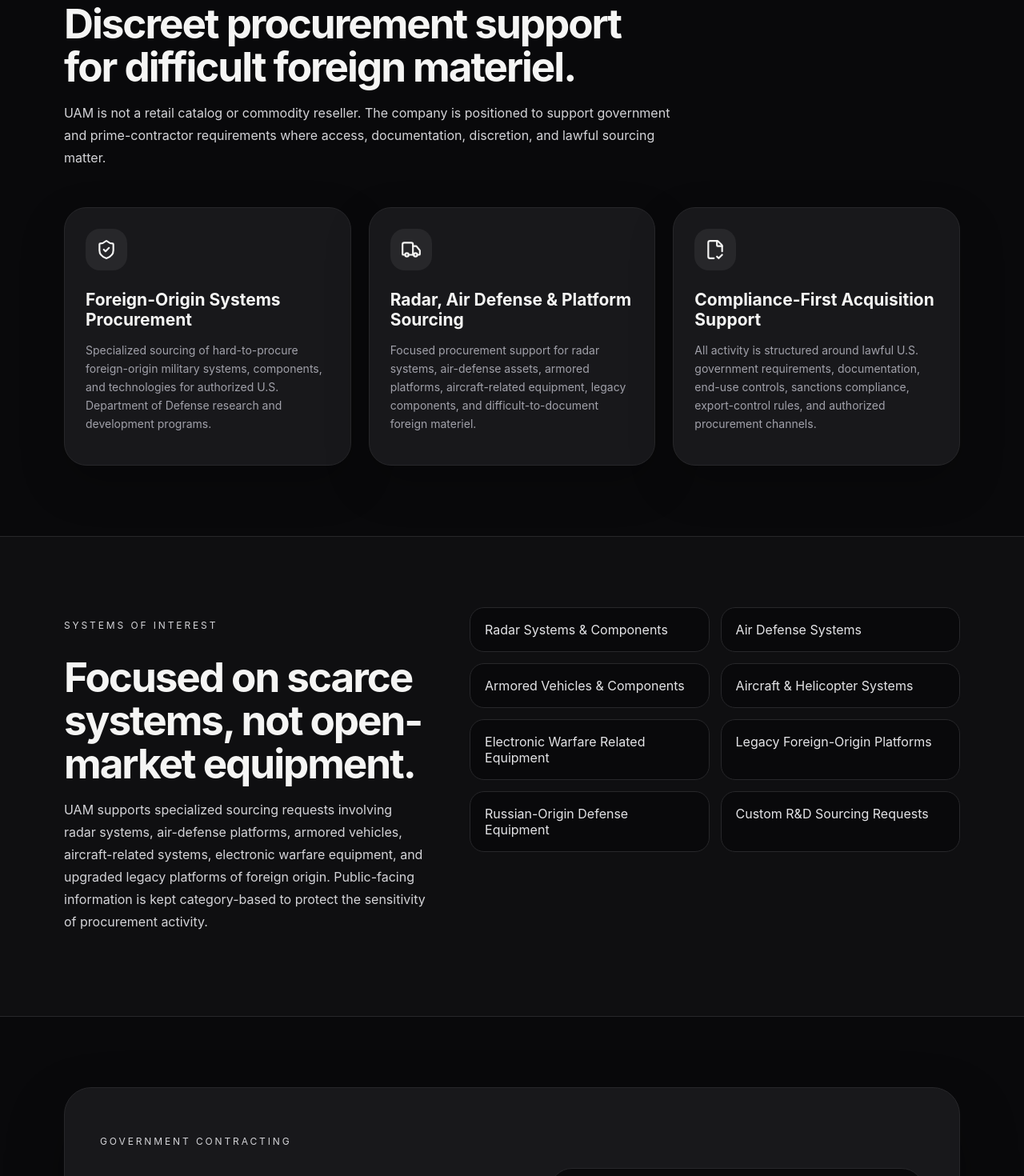
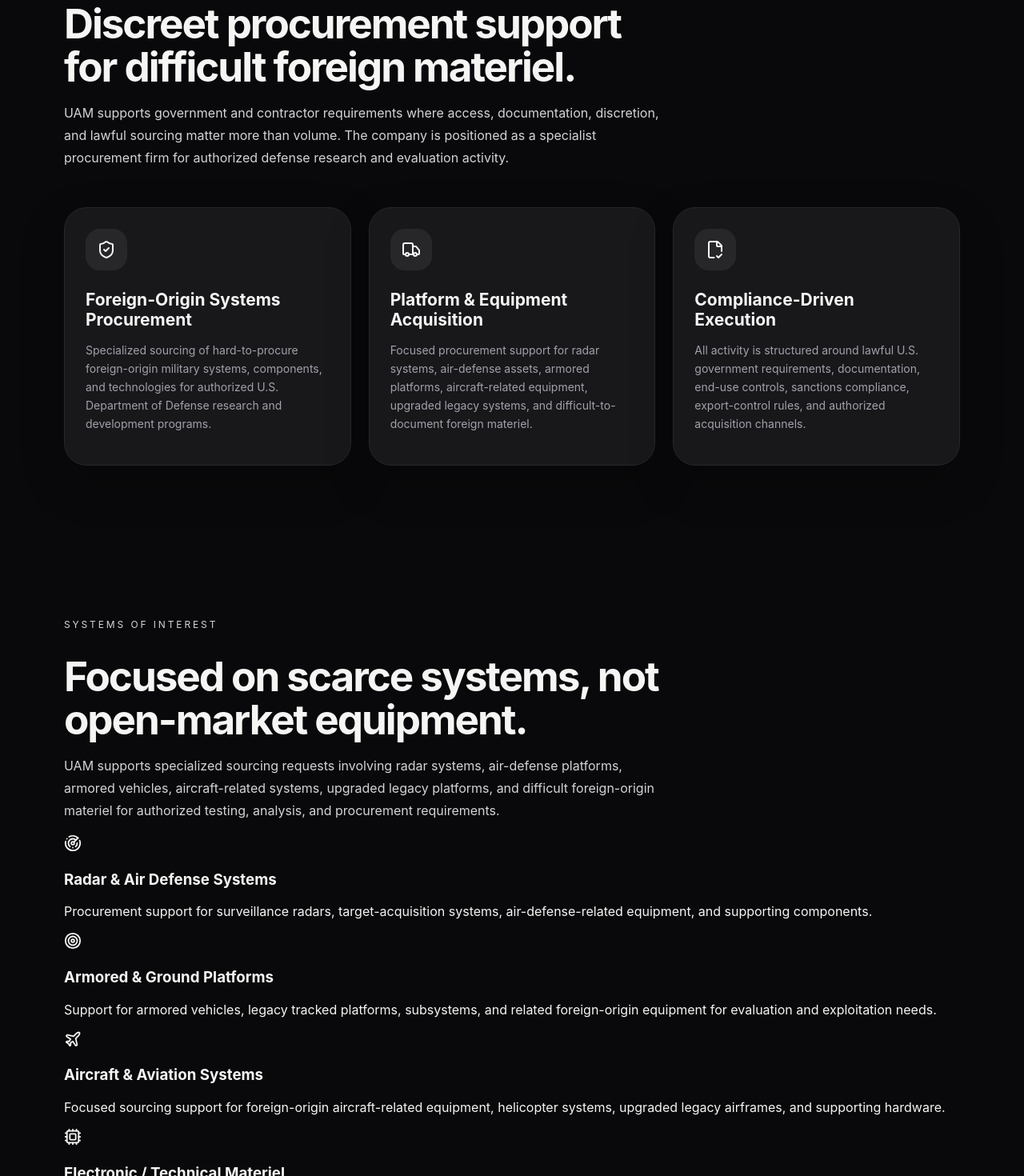
Before and after one commit to dannyzusa/uam-inc, a React (Vite) app: page / in a window 1280 px wide. Shown: the part 1060-2530 px from the top of the page at 80% size. Built offline with nearby package versions, Linux system fonts and the light colour scheme.

Commit message:
Refactor procurement descriptions and icons

```diff
--- a/src/App.jsx
+++ b/src/App.jsx
@@ -8,6 +8,11 @@
   ArrowRight,
   Globe2,
   Building2,
+  Radar,
+  Plane,
+  Cpu,
+  Target,
+  CheckCircle2,
 } from "lucide-react";
 import { motion } from "framer-motion";
 
@@ -19,13 +24,36 @@
   },
   {
     icon: Truck,
-    title: "Radar, Air Defense & Platform Sourcing",
-    text: "Focused procurement support for radar systems, air-defense assets, armored platforms, aircraft-related equipment, legacy components, and difficult-to-document foreign materiel.",
+    title: "Platform & Equipment Acquisition",
+    text: "Focused procurement support for radar systems, air-defense assets, armored platforms, aircraft-related equipment, upgraded legacy systems, and difficult-to-document foreign materiel.",
   },
   {
     icon: FileCheck2,
-    title: "Compliance-First Acquisition Support",
-    text: "All activity is structured around lawful U.S. government requirements, documentation, end-use controls, sanctions compliance, export-control rules, and authorized procurement channels.",
+    title: "Compliance-Driven Execution",
+    text: "All activity is structured around lawful U.S. government requirements, documentation, end-use controls, sanctions compliance, export-control rules, and authorized acquisition channels.",
+  },
+];
+
+const systems = [
+  {
+    icon: Radar,
+    title: "Radar & Air Defense Systems",
+    text: "Procurement support for surveillance radars, target-acquisition systems, air-defense-related equipment, and supporting components.",
+  },
+  {
+    icon: Target,
+    title: "Armored & Ground Platforms",
+    text: "Support for armored vehicles, legacy tracked platforms, subsystems, and related foreign-origin equipment for evaluation and exploitation needs.",
+  },
+  {
+    icon: Plane,
+    title: "Aircraft & Aviation Systems",
+    text: "Focused sourcing support for foreign-origin aircraft-related equipment, helicopter systems, upgraded legacy airframes, and supporting hardware.",
+  },
+  {
+    icon: Cpu,
+    title: "Electronic / Technical Materiel",
+    text: "Assistance with hard-to-source technical equipment, subsystems, and specialized components relevant to testing, analysis, and R&D programs.",
   },
 ];
 
@@ -40,21 +68,31 @@
   "Custom R&D Sourcing Requests",
 ];
 
+const process = [
+  "Requirement Review",
+  "Source Identification",
+  "Availability Verification",
+  "Documentation & Compliance Screening",
+  "Procurement Coordination",
+  "Delivery Support",
+];
+
 export default function App() {
   return (
     <main className="site-shell">
       <section className="hero-section">
         <div className="hero-bg" />
+        <div className="hero-grid-overlay" />
 
         <div className="container hero-inner">
           <header className="top-nav">
             <div className="brand-wrap">
               <div className="brand-icon">
-                <ShieldCheck size={26} />
+                <ShieldCheck size={22} />
               </div>
               <div>
                 <p className="brand-name">UAM</p>
-                <p className="brand-subtitle">Defense Procurement</p>
+                <p className="brand-subtitle">DEFENSE PROCUREMENT</p>
               </div>
             </div>
 
@@ -73,7 +111,7 @@
               transition={{ duration: 0.6 }}
             >
               <p className="eyebrow">
-                Specialized Procurement for U.S. Department of Defense R&D
+                Specialized Procurement for U.S. Department of Defense R&amp;D
               </p>
 
               <h1>
@@ -90,7 +128,7 @@
 
               <div className="button-row">
                 <a className="primary-button" href="#contact">
-                  Contact Procurement <ArrowRight size={17} />
+                  Contact Procurement <ArrowRight size={16} />
                 </a>
                 <a className="secondary-button" href="#capabilities">
                   View Capabilities
@@ -113,11 +151,7 @@
                   text="United Acquisition Management, Inc."
                 />
 
-                <InfoRow
-                  icon={Globe2}
-                  title="Website"
-                  text="uam-inc.com"
-                />
+                <InfoRow icon={Globe2} title="Website" text="uam-inc.com" />
 
                 <InfoRow
                   icon={ShieldCheck}
@@ -135,9 +169,10 @@
           <p className="section-label">Capabilities</p>
           <h2>Discreet procurement support for difficult foreign materiel.</h2>
           <p>
-            UAM is not a retail catalog or commodity reseller. The company is
-            positioned to support government and prime-contractor requirements
-            where access, documentation, discretion, and lawful sourcing matter.
+            UAM supports government and contractor requirements where access,
+            documentation, discretion, and lawful sourcing matter more than
+            volume. The company is positioned as a specialist procurement firm
+            for authorized defense research and evaluation activity.
           </p>
         </div>
 
@@ -148,7 +183,7 @@
             return (
               <article className="capability-card" key={item.title}>
                 <div className="capability-icon">
-                  <Icon size={26} />
+                  <Icon size={24} />
                 </div>
                 <h3>{item.title}</h3>
                 <p>{item.text}</p>
@@ -158,17 +193,44 @@
         </div>
       </section>
 
-      <section id="systems" className="band-section">
+      <section id="systems" className="container section">
+        <div className="section-head">
+          <p className="section-label">Systems of Interest</p>
+          <h2>Focused on scarce systems, not open-market equipment.</h2>
+          <p>
+            UAM supports specialized sourcing requests involving radar systems,
+            air-defense platforms, armored vehicles, aircraft-related systems,
+            upgraded legacy platforms, and difficult foreign-origin materiel for
+            authorized testing, analysis, and procurement requirements.
+          </p>
+        </div>
+
+        <div className="systems-grid">
+          {systems.map((item) => {
+            const Icon = item.icon;
+
+            return (
+              <article className="system-card" key={item.title}>
+                <div className="system-icon">
+                  <Icon size={22} />
+                </div>
+                <h3>{item.title}</h3>
+                <p>{item.text}</p>
+              </article>
+            );
+          })}
+        </div>
+      </section>
+
+      <section className="band-section">
         <div className="container split-grid">
           <div>
-            <p className="section-label">Systems of Interest</p>
-            <h2>Focused on scarce systems, not open-market equipment.</h2>
+            <p className="section-label">Procurement Categories</p>
+            <h2>Aligned to real-world defense sourcing requirements.</h2>
             <p>
-              UAM supports specialized sourcing requests involving radar
-              systems, air-defense platforms, armored vehicles, aircraft-related
-              systems, electronic warfare equipment, and upgraded legacy
-              platforms of foreign origin. Public-facing information is kept
-              category-based to protect the sensitivity of procurement activity.
+              Public-facing information is intentionally category-based. UAM’s
+              role is to support qualified procurement activity with discretion,
+              supplier coordination, and compliance-minded execution.
             </p>
           </div>
 
@@ -197,7 +259,7 @@
           </div>
 
           <div className="todo-card">
-            <p className="todo-title">Contracting Information</p>
+            <p className="todo-title">Company Information</p>
             <ul>
               <li>United Acquisition Management, Inc.</li>
               <li>Florida Profit Corporation</li>
@@ -212,16 +274,22 @@
 
       <section className="container section">
         <div className="section-head">
-          <p className="section-label">Procurement Approach</p>
-          <h2>Access, verification, and compliance before transaction volume.</h2>
+          <p className="section-label">Procurement Process</p>
+          <h2>Structured, disciplined, and requirement-driven.</h2>
           <p>
-            The company’s value is in locating difficult systems, verifying
-            availability, coordinating supplier communication, and supporting
-            the documentation standards expected in government-facing defense
-            procurement. UAM’s role is procurement support for authorized
-            research and evaluation needs — not public retail sale of military
-            equipment.
+            UAM’s value lies in identifying difficult supply paths, validating
+            availability, coordinating procurement activity, and supporting the
+            documentation standards expected in defense-facing sourcing.
           </p>
+        </div>
+
+        <div className="process-grid">
+          {process.map((step) => (
+            <div className="process-card" key={step}>
+              <CheckCircle2 size={18} />
+              <span>{step}</span>
+            </div>
+          ))}
         </div>
       </section>
 
@@ -239,10 +307,10 @@
 
         <div className="contact-links">
           <a href="mailto:Dan.Zugrav@uam-inc.com">
-            <Mail size={21} /> Dan.Zugrav@uam-inc.com
+            <Mail size={20} /> Dan.Zugrav@uam-inc.com
           </a>
           <a href="tel:+15618019030">
-            <Phone size={21} /> +1 (561) 801-9030
+            <Phone size={20} /> +1 (561) 801-9030
           </a>
         </div>
       </section>
@@ -259,7 +327,7 @@
 function InfoRow({ icon: Icon, title, text }) {
   return (
     <div className="info-row">
-      <Icon size={21} />
+      <Icon size={18} />
       <div>
         <p>{title}</p>
         <span>{text}</span>
```
